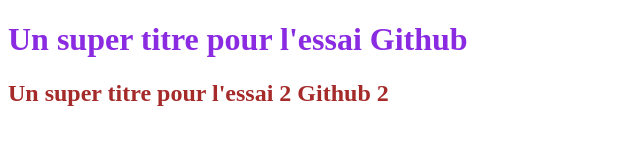
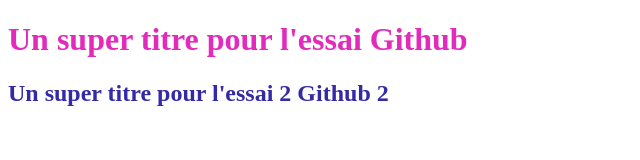
Before and after one commit to paris-benedicte/TP.Poseldnick, a plain HTML site: page index.html in a window 1280 px wide. Shown: the whole page, without its empty margins (0-640 px from the left). Drawn offline with Linux system fonts and the light colour scheme.

Commit message:
seconde modification couleur

```diff
--- a/style.css
+++ b/style.css
@@ -1,7 +1,7 @@
  h1 {
-    color:blueviolet
+    color:rgb(226, 43, 189)
  }
 
 h2 {
-    color:brown
+    color:rgb(52, 42, 165)
 }
```
